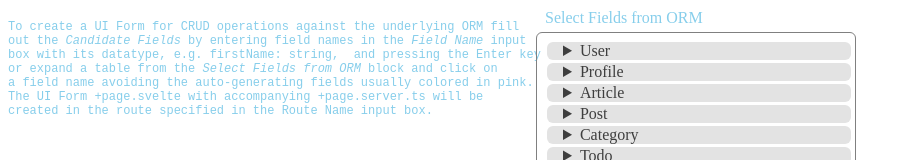
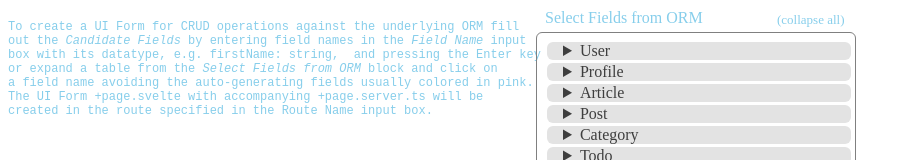
Before and after one commit to mbanem/event-handler, a SvelteKit app: page /clean-page in a window 1280 px wide. Shown: the top 160 px of the page, without its empty margins (0-911 px from the left). Built offline with nearby package versions, Linux system fonts and the light colour scheme.

Commit message:
collaps all implemented

```diff
--- a/src/routes/clean-page/+page.svelte
+++ b/src/routes/clean-page/+page.svelte
@@ -474,9 +474,14 @@
 				modelName = (event.target as HTMLElement).innerText;
 				const details = (event.target as HTMLElement).closest('details');
 				if (details && details.open) {
-					closeSchemaModels();
+					stopRenderField = true;
+					setTimeout(() => {
+						// has to use setTimeout as the element is still in opening
+						details.removeAttribute('open');
+						stopRenderField = false;
+						(fieldsListEl as HTMLDivElement).innerHTML = '';
+					}, 200);
 					clearLabelText();
-					(fieldsListEl as HTMLDivElement).innerHTML = '';
 					return;
 				}
 				routeNameEl.value = modelName.toLowerCase();
@@ -601,12 +606,13 @@ created in the route specified in the Route Name input box.
 	</div>
 
 	<div id="rightColumnId" class="right-column">
+		<span class="prisma-model-caption-one">Select Fields from ORM</span>
 		<span
-			class="prisma-model-caption"
+			class="prisma-model-caption-two"
 			onclick={closeSchemaModels}
 			onkeypress={closeSchemaModels}
 			role="button"
-			tabindex="0">Select Fields from ORM</span
+			tabindex="0">(collapse all)</span
 		>
 		<div id="schemaContainerId"></div>
 	</div>
@@ -772,13 +778,21 @@ created in the route specified in the Route Name input box.
 		overflow-y: auto;
 	}
 
-	.right-column .prisma-model-caption {
+	.right-column {
+		.prisma-model-caption-one,
+		.prisma-model-caption-two {
 			position: absolute;
 			top: -1.5rem;
 			left: 0.5rem;
 			display: inline-block;
 			color: skyblue;
 			cursor: pointer;
+		}
+		.prisma-model-caption-two {
+			left: 15rem;
+			font-size: 13px;
+			line-height: 22px;
+		}
 	}
 	.hidden {
 		display: none;
```
Lines whose indentation alone changed are shown as unchanged.
